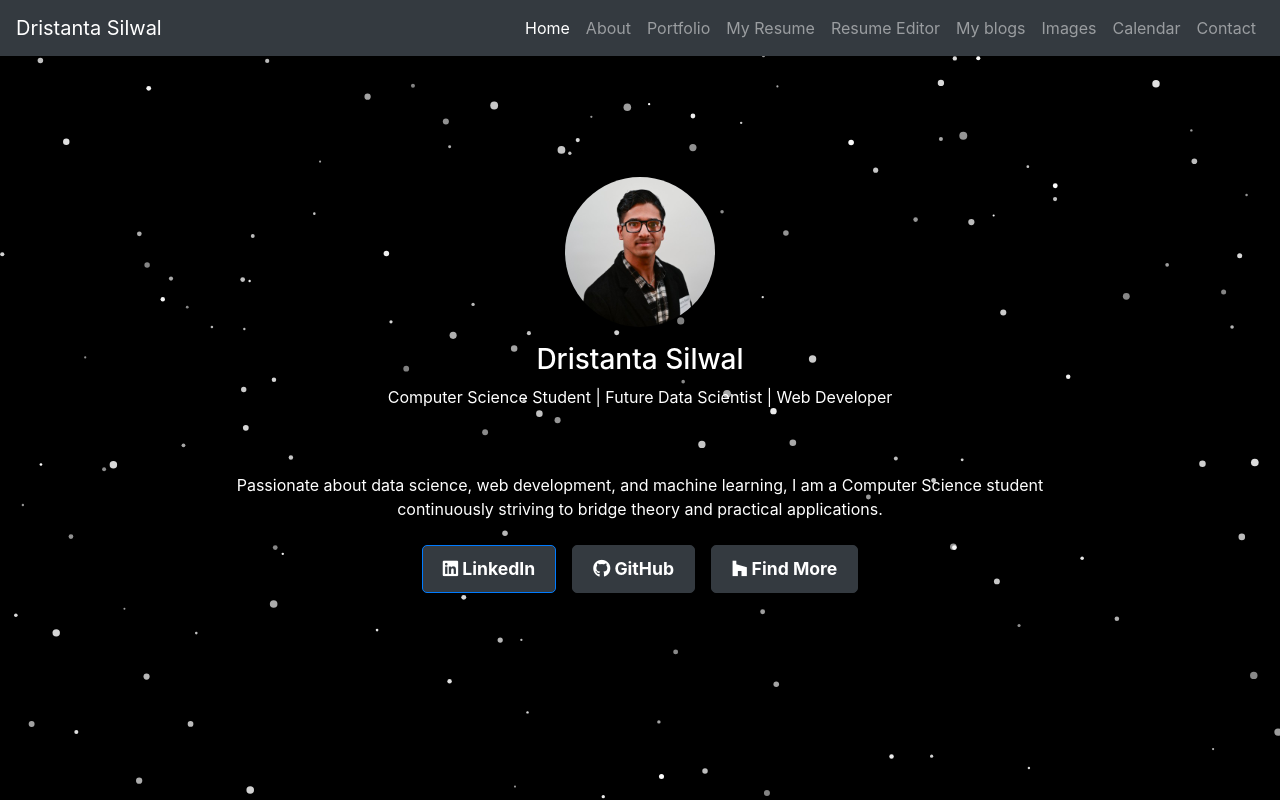
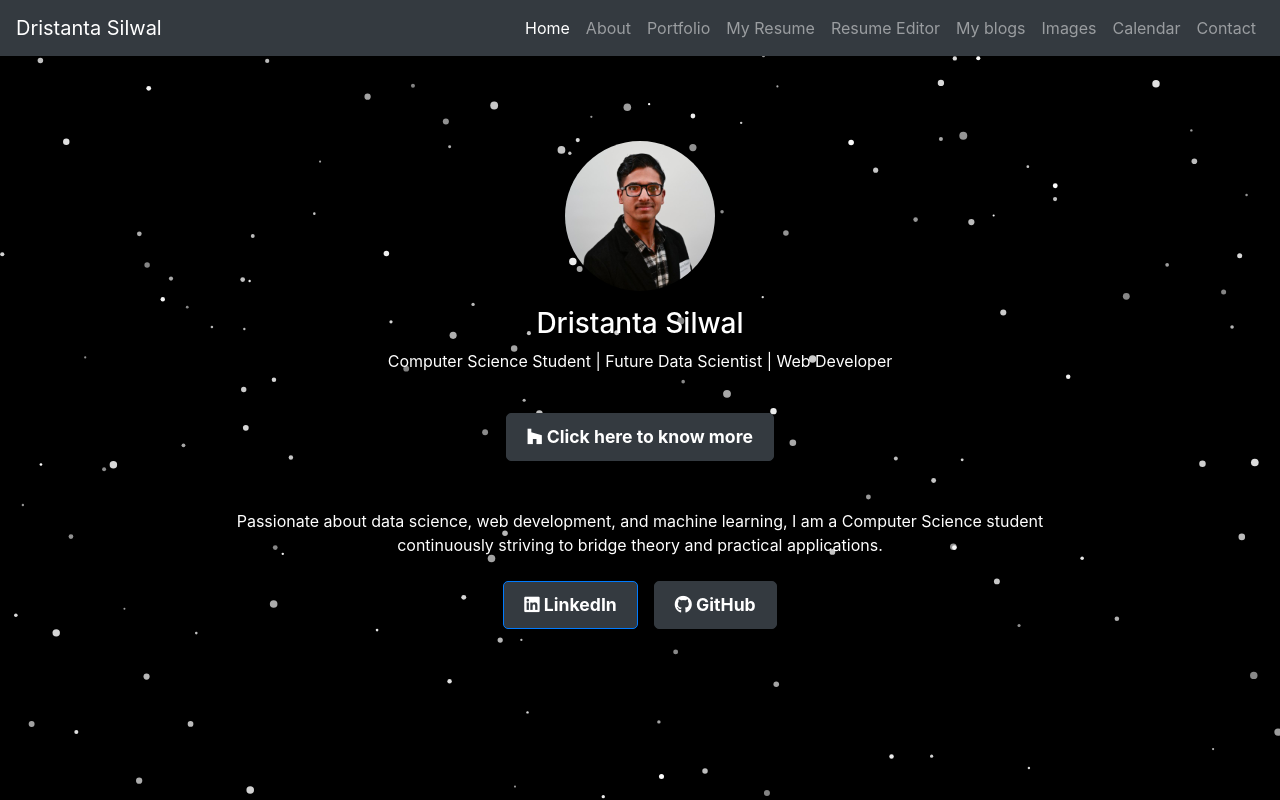
Before and after one commit to dristanta-silwal/CS-360, a PHP site: page / in a window 1280 px wide. Run offline with PHP 8.4, Linux system fonts and the light colour scheme; some libraries are stand-ins or nearby versions.

Commit message:
home: button added instead for nav

```diff
--- a/index.php
+++ b/index.php
@@ -34,12 +34,18 @@
                     </figure>
                 </header>
 
+                <div class="d-flex justify-content-center mb-4">
+                    <a href="about.php" class="btn btn-dark mx-2"
+                        style="position: relative; z-index: 10;">
+                        <i class="fab fa-houzz"></i> Click here to know more
+                    </a>
+                </div>
+
                 <section class="p-4">
                     <p class="mb-4">
                         Passionate about data science, web development, and machine learning, I am a Computer Science
                         student continuously striving to bridge theory and practical applications.
                     </p>
-
                     <div class="d-flex justify-content-center mb-4">
                         <a href="https://www.linkedin.com/in/dristanta-silwal/" class="btn btn-primary mx-2"
                             target="_blank" style="position: relative; z-index: 10;">
@@ -49,11 +55,8 @@
                             style="position: relative; z-index: 10;">
                             <i class="fab fa-github"></i> GitHub
                         </a>
-                        <a href="about.php" class="btn btn-dark mx-2" target="_blank"
-                            style="position: relative; z-index: 10;">
-                            <i class="fab fa-houzz"></i> Find More
-                        </a>
                     </div>
+
                 </section>
             </section>
         </article>
```
